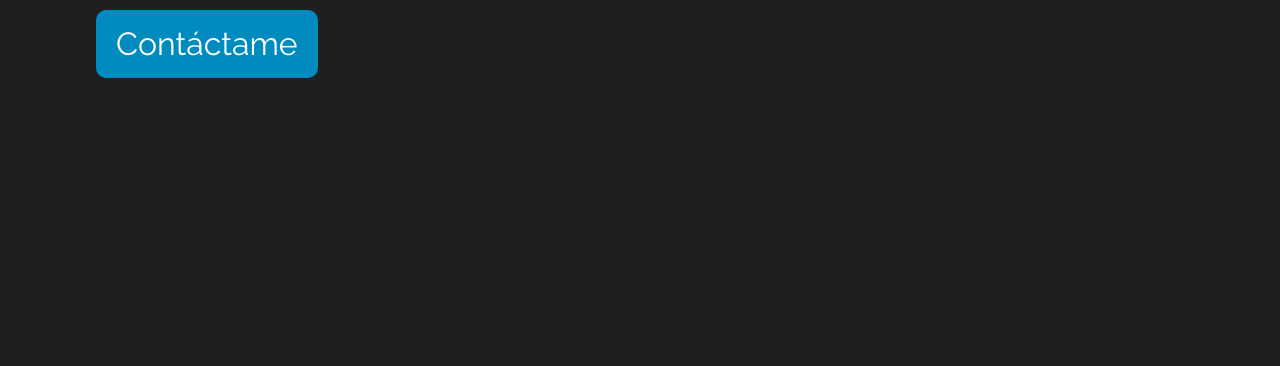
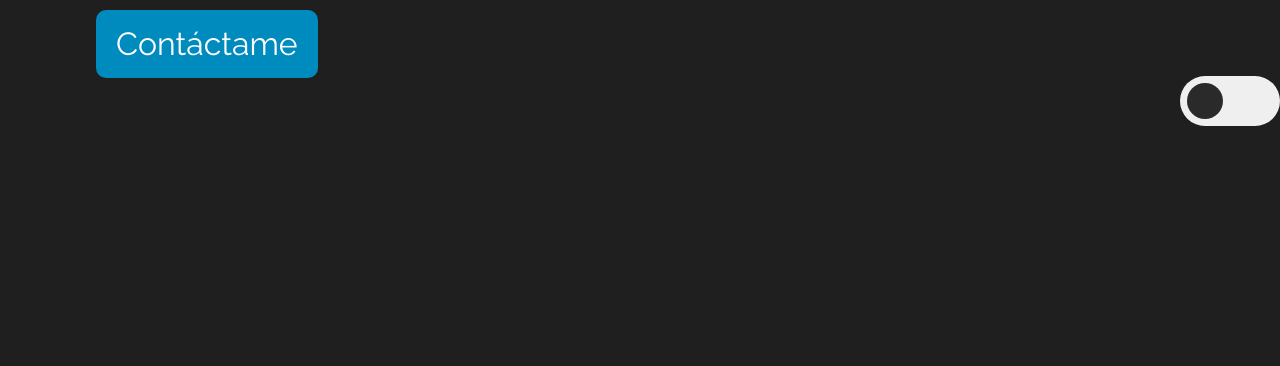
Before and after one commit to JuanDavidZabalaTapiero/Portafolio-v1-sena, a plain HTML site: page index.html in a window 1280 px wide. Shown: the part 434-800 px from the top of the page. Drawn offline with nearby package versions, Linux system fonts and the light colour scheme.

Commit message:
Commit 2
Se añadió el modo noche al portafolio

```diff
--- /dev/null
+++ b/css/night-mode.css
@@ -0,0 +1,12 @@
+:root{
+    --color-primario-night: #0F0F0F;
+    --color-blanco: #fff;
+}
+.night #perfil,
+.night #skills{
+    background-color: var(--color-primario-night);
+}
+.night #perfil p,
+.night #skills p{
+    color: var(--color-blanco);
+}
--- a/css/styles.css
+++ b/css/styles.css
@@ -18,6 +18,56 @@
 header{
     background: var(--color-secundario);
     height: 100vh;
+}
+.theme-checkbox{
+    position: fixed;
+    margin-top: 160px;
+    right: 0px;
+    top: 350px;
+    z-index: 100;
+}
+.theme-checkbox {
+    --toggle-size: 16px;
+    -webkit-appearance: none;
+    -moz-appearance: none;
+    appearance: none;
+    width: 6.25em;
+    height: 3.125em;
+    background: -webkit-gradient(linear, left top, right top, color-stop(50%, #efefef), color-stop(50%, #2a2a2a)) no-repeat;
+    background: -o-linear-gradient(left, #efefef 50%, #2a2a2a 50%) no-repeat;
+    background: linear-gradient(to right, #efefef 50%, #2a2a2a 50%) no-repeat;
+    background-size: 205%;
+    background-position: 0;
+    -webkit-transition: 0.4s;
+    -o-transition: 0.4s;
+    transition: 0.4s;
+    border-radius: 99em;
+    cursor: pointer;
+    font-size: var(--toggle-size);
+}
+.theme-checkbox::before {
+    content: "";
+    width: 2.25em;
+    height: 2.25em;
+    position: absolute;
+    top: 0.438em;
+    left: 0.438em;
+    background: -webkit-gradient(linear, left top, right top, color-stop(50%, #efefef), color-stop(50%, #2a2a2a)) no-repeat;
+    background: -o-linear-gradient(left, #efefef 50%, #2a2a2a 50%) no-repeat;
+    background: linear-gradient(to right, #efefef 50%, #2a2a2a 50%) no-repeat;
+    background-size: 205%;
+    background-position: 100%;
+    border-radius: 50%;
+    -webkit-transition: 0.4s;
+    -o-transition: 0.4s;
+    transition: 0.4s;
+}
+.theme-checkbox:checked::before {
+    left: calc(100% - 2.25em - 0.438em);
+    background-position: 0;
+}
+.theme-checkbox:checked {
+    background-position: 100%;
 }
 /* NAV 1 Y 2 */
 .nav-v2{
--- a/index.html
+++ b/index.html
@@ -3,12 +3,15 @@
 <head>
     <meta charset="UTF-8">
     <meta name="viewport" content="width=device-width, initial-scale=1.0">
-    <title>Document</title>
+    <title>Portafolio | Zabala</title>
     <!-- CSS -->
     <link href="https://cdn.jsdelivr.net/npm/bootstrap@5.3.3/dist/css/bootstrap.min.css" rel="stylesheet" integrity="sha384-QWTKZyjpPEjISv5WaRU9OFeRpok6YctnYmDr5pNlyT2bRjXh0JMhjY6hW+ALEwIH" crossorigin="anonymous">
     <link rel="stylesheet" href="css/styles.css">
+    <link rel="stylesheet" href="css/night-mode.css">
+    <link rel="icon" type="image.png" href="img/letra-z.png">
 </head>
-<body>
+<body class="body">
+    <input type="checkbox" class="theme-checkbox" onclick="nightMode()">
     <header id="inicio">
         <!-- nav alterna -->
         <div class="nav-v2">
--- a/js/main.js
+++ b/js/main.js
@@ -2,3 +2,7 @@ function showNav(){
     let nav2 = document.querySelector(".nav-v2");
     nav2.classList.toggle("active");
 }
+function nightMode(){
+    let body = document.querySelector(".body");
+    body.classList.toggle("night");
+}
```
